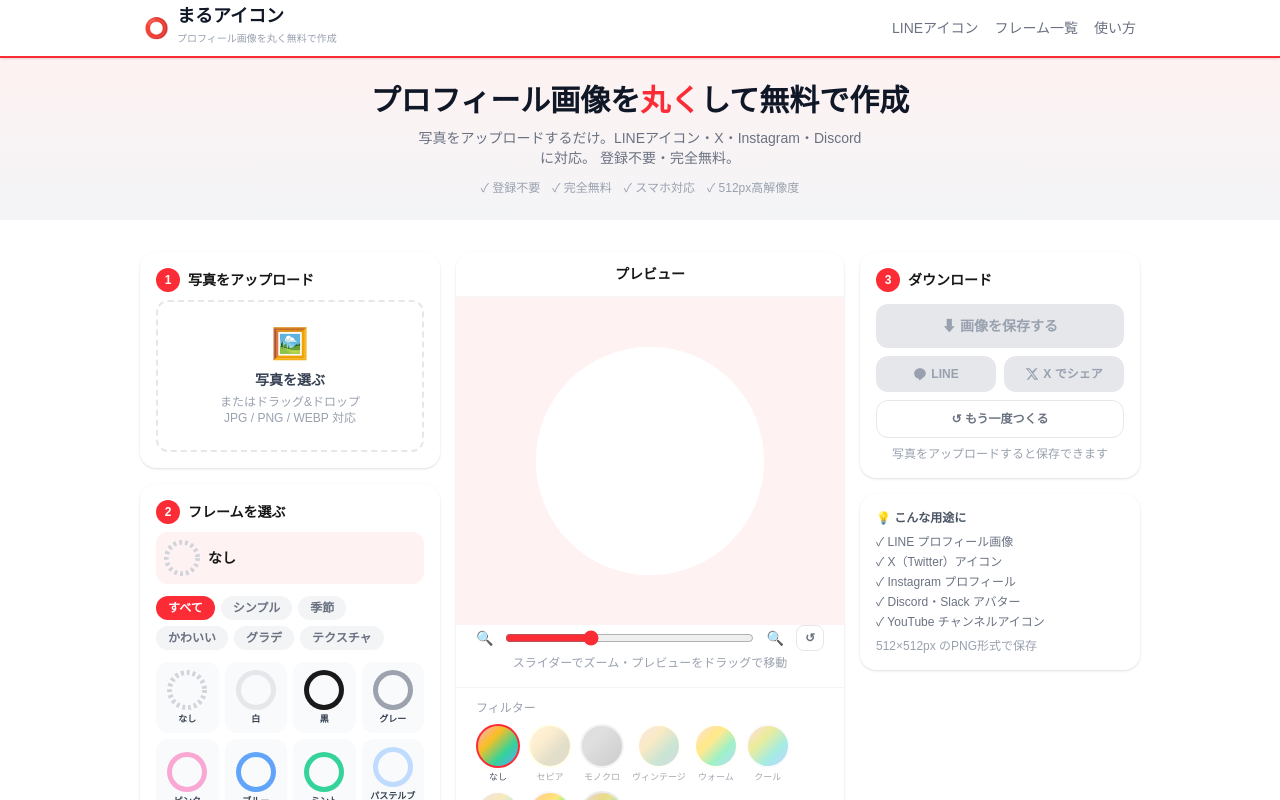
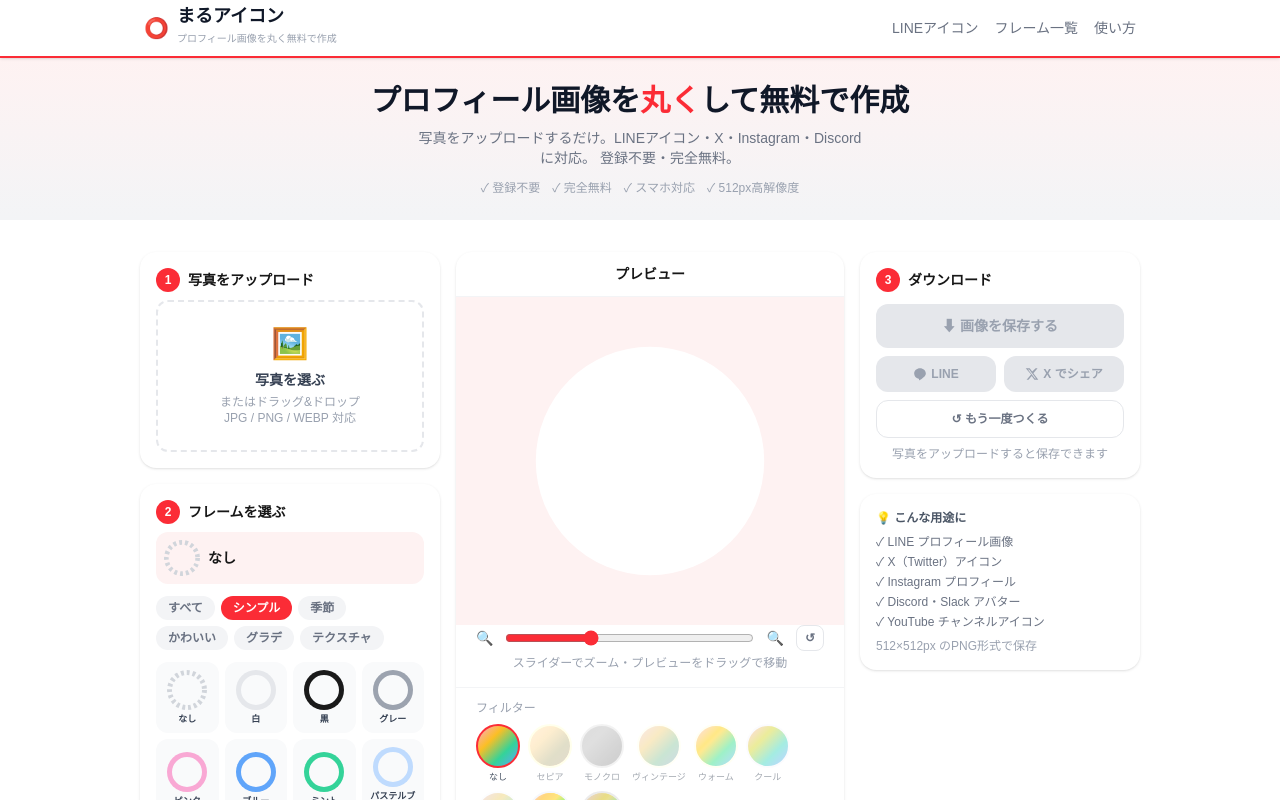
Before and after one commit to no6e/maru-icon, a Next.js app: page / in a window 1280 px wide. Shown: the top 800 px of the page. Built offline with nearby package versions, Linux system fonts and the light colour scheme.

Commit message:
フレームカテゴリのデフォルト選択を「すべて」から「シンプル」に変更
Co-Authored-By: Claude Sonnet 4.6 <noreply@anthropic.com>

```diff
--- a/components/IconMaker.tsx
+++ b/components/IconMaker.tsx
@@ -574,7 +574,7 @@ function drawRing(
 
 export default function IconMaker() {
   const [selectedFrameId, setSelectedFrameId] = useState("hero-red");
-  const [category, setCategory] = useState("all");
+  const [category, setCategory] = useState("simple");
   const [bgColor, setBgColor] = useState("#ffffff");
   const [zoom, setZoom] = useState(100);
   const [offsetX, setOffsetX] = useState(0);
```
